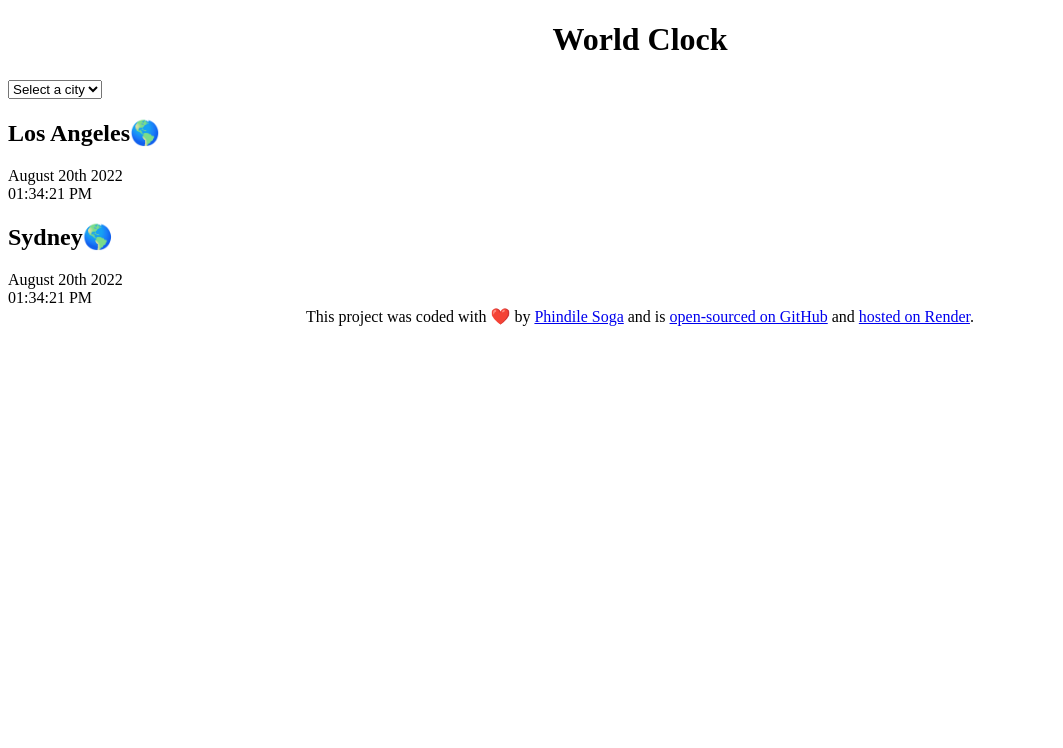
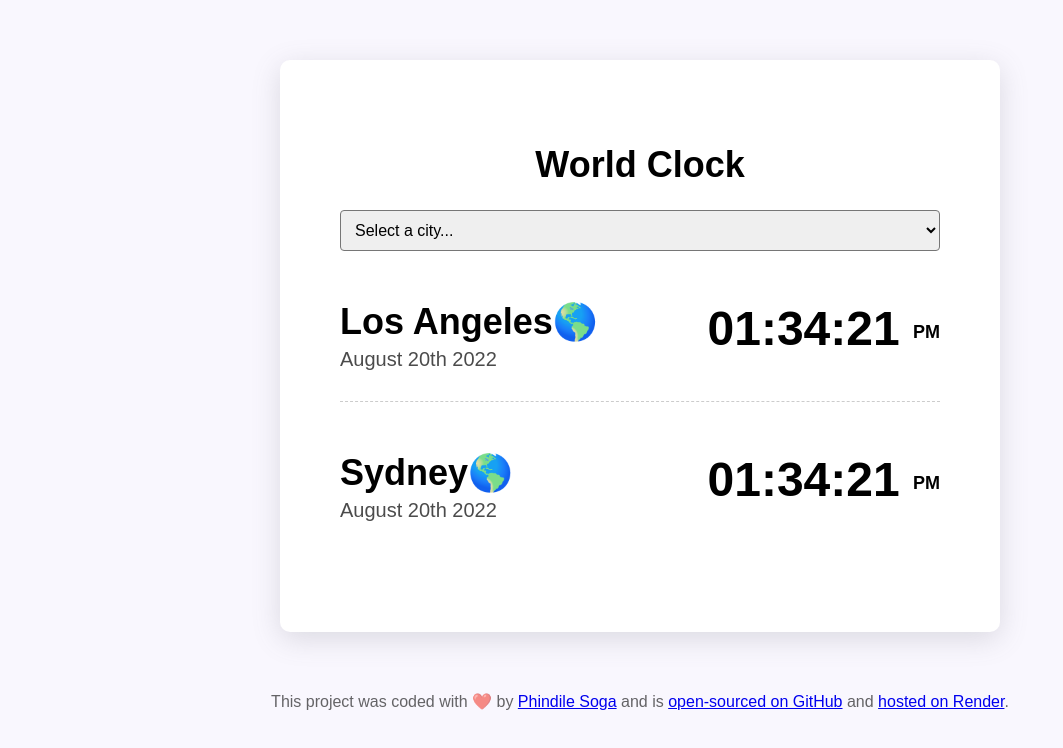
Before and after one commit to pennyshive/World-Clock, a plain HTML site: page index.html in a window 1280 px wide. Shown: the whole page, without its empty margins (0-1063 px from the left). Drawn offline with Linux system fonts and the light colour scheme.

Commit message:
Styled project with CSS

```diff
--- a/index.html
+++ b/index.html
@@ -10,25 +10,30 @@
     <div class="container">
       <h1>World Clock</h1>
       <select name="" id="">
-        <option value="">Select a city</option>
+        <option value="">Select a city...</option>
         <option value="">London</option>
         <option value="">New York</option>
         <option value="">Auckland</option>
       </select>
 
       <div class="city">
-        <h2>Los Angeles🌎</h2>
-        <div class="date">August 20th 2022</div>
-        <div class="time">01:34:21 PM</div>
+        <div class="flex-grid">
+          <h2>Los Angeles🌎</h2>
+          <div class="date">August 20th 2022</div>
+        </div>
+        <div class="time">01:34:21 <small>PM</small></div>
       </div>
 
       <div class="city">
-        <h2>Sydney🌎</h2>
-        <div class="date">August 20th 2022</div>
-        <div class="time">01:34:21 PM</div>
+        <div class="flex-grid">
+          <h2>Sydney🌎</h2>
+          <div class="date">August 20th 2022</div>
+        </div>
+        <div class="time">01:34:21 <small>PM</small></div>
       </div>
+    </div>
 
-      <footer>
+    <footer>
       This project was coded with ❤️ by
       <a href="https://github.com/pennyshive" target="_blank">Phindile Soga</a>
       and is
--- a/style.css
+++ b/style.css
@@ -1,6 +1,54 @@
+body {
+  background-color: #f9f7fe;
+  font-family: sans-serif;
+}
+.container {
+  border-radius: 10px;
+  box-shadow: 0 7px 29px 0px rgba(100, 100, 111, 0.2);
+  background-color: white;
+  max-width: 600px;
+  margin: 60px auto;
+  padding: 60px;
+}
 h1 {
   text-align: center;
+  font-family: sans-serif;
+  font-size: 36px;
+}
+h2 {
+  margin: 0 0 5px;
+}
+.city {
+  display: flex;
+  justify-content: space-between;
+  margin: 20px 0;
+  font-size: 24px;
+  border-bottom: 1px dashed rgba(0, 0, 0, 0.2);
+  padding: 30px 0;
+}
+.city:last-child {
+  border: none;
+}
+.time {
+  font-size: 48px;
+  font-weight: bold;
+}
+.time small {
+  font-size: 18px;
+  vertical-align: middle;
+}
+.date {
+  opacity: 0.7;
+  font-size: 20px;
+}
+select {
+  display: block;
+  width: 100%;
+  border-radius: 4px;
+  padding: 10px;
+  font-size: 16px;
 }
 footer {
   text-align: center;
+  color: rgba(0, 0, 0, 0.6);
 }
```
